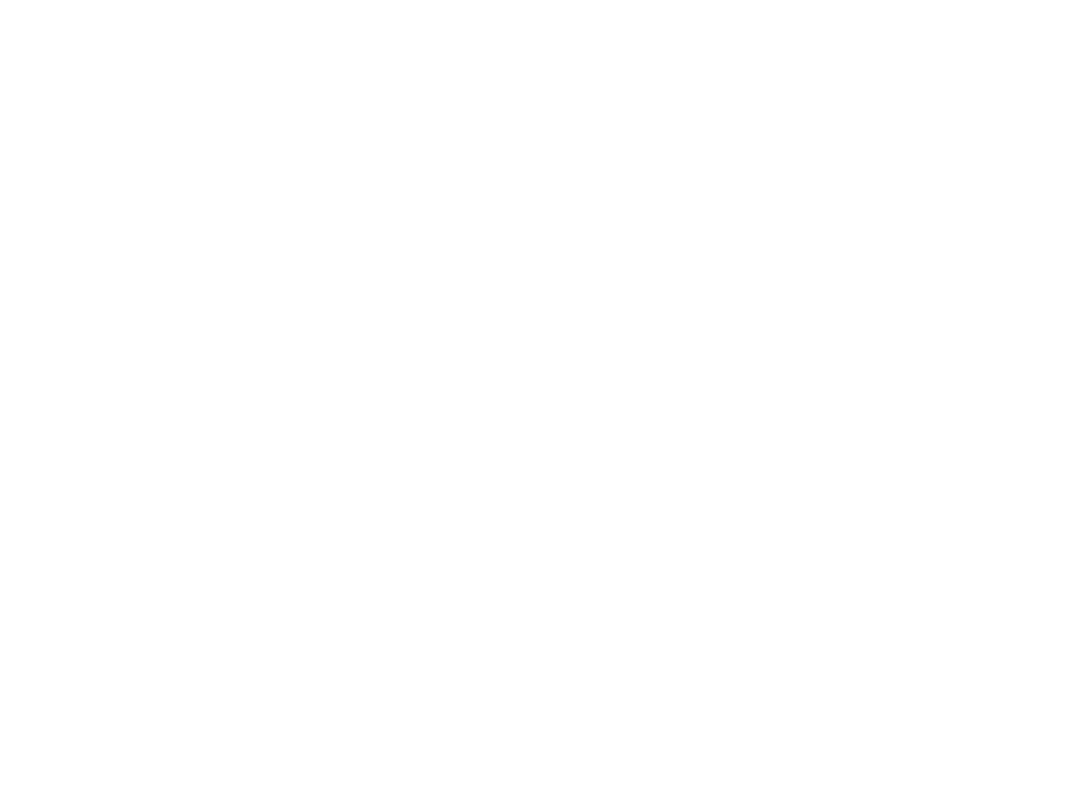
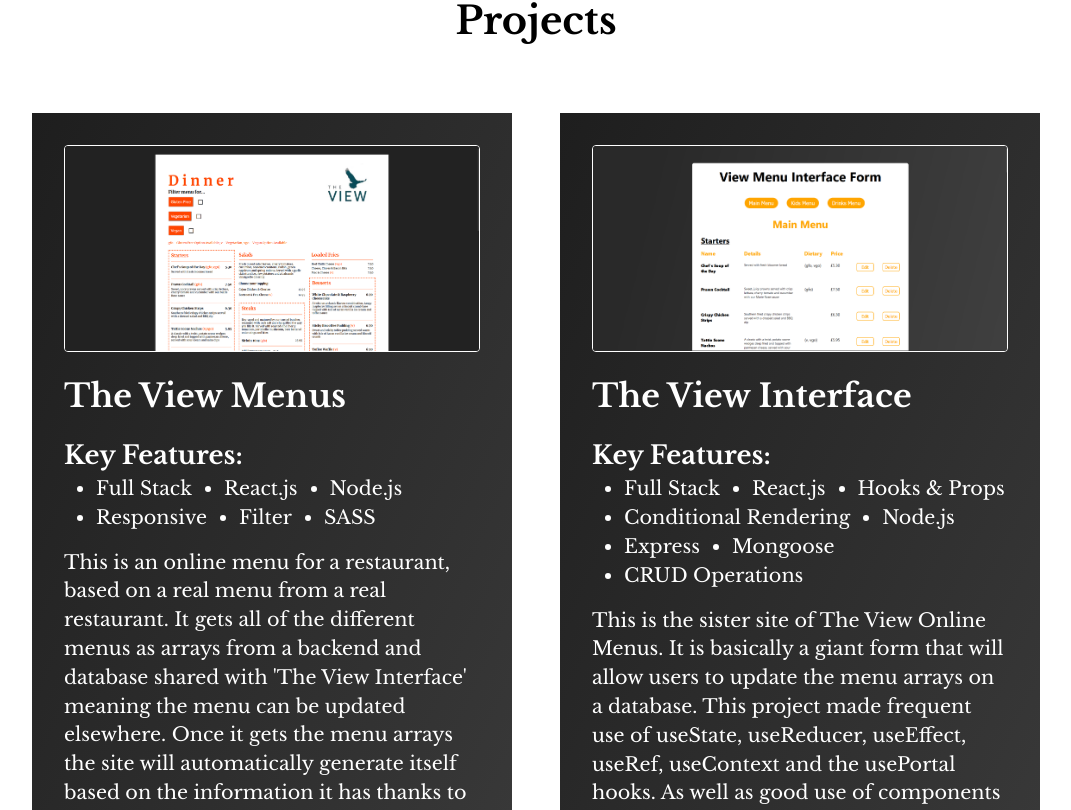
Before and after one commit to paul172v/portfolio-v4, a React (Vite) app: page / in a window 1280 px wide. Shown: the part 1726-2536 px from the top of the page, without its empty margins (104-1175 px from the left). Before the commit the page ends 1618 px from the top, so only its background shows below. Built offline with nearby package versions, Linux system fonts and the light colour scheme.

Commit message:
added project card component

```diff
--- a/src/App.jsx
+++ b/src/App.jsx
@@ -1,11 +1,15 @@
+import classes from "./App.module.scss";
+
 import Header from "./components/header/Header";
 import About from "./sections/about/About";
+import Projects from "./sections/projects/Projects";
 
 const App = () => {
   return (
-    <div>
+    <div className={classes["page-wrapper"]}>
       <Header />
       <About />
+      <Projects />
     </div>
   );
 };
--- /dev/null
+++ b/src/App.module.scss
@@ -0,0 +1,5 @@
+.page-wrapper {
+  display: flex;
+  flex-direction: column;
+  align-items: center;
+}
--- a/src/components/header/Header.module.scss
+++ b/src/components/header/Header.module.scss
@@ -1,6 +1,7 @@
 @import "../../sass/colors";
 
 header {
+  width: 100svw;
   display: flex;
   flex-direction: column;
   justify-content: center;
@@ -63,6 +64,7 @@
   -o-border-radius: 4px;
   margin-top: 2rem;
   max-width: 90%;
+  border: 2px solid white;
 }
 
 @media (orientation: landscape) {
--- /dev/null
+++ b/src/components/project-card/ProjectCard.jsx
@@ -0,0 +1,22 @@
+/* eslint-disable react/prop-types */
+import classes from "./ProjectCard.module.scss";
+
+const ProjectCard = (props) => {
+  return (
+    <div className={classes.wrapper}>
+      <img className={classes.image} src={props.image} alt="preview image" />
+      <h3 className={classes["project-title"]}>{props.title}</h3>
+      <h4 className={classes["project-sub-heading"]}>Key Features:</h4>
+      <ul className={classes["project-features-ul"]}>
+        {props.features.map((feature) => (
+          <li className={classes.feature} key={feature}>
+            {feature}
+          </li>
+        ))}
+      </ul>
+      <p className={classes["project-description"]}>{props.description}</p>
+    </div>
+  );
+};
+
+export default ProjectCard;
--- /dev/null
+++ b/src/components/project-card/ProjectCard.module.scss
@@ -0,0 +1,46 @@
+.wrapper {
+  width: clamp(30rem, 30rem, 90%);
+  color: white;
+  margin: 0;
+  margin-top: 4rem;
+  padding: 2rem 2rem;
+  background: linear-gradient(
+    to bottom right,
+    var(--color-background--1),
+    var(--color-background--2)
+  );
+}
+
+.project-title {
+  margin: 1rem 0 0 0;
+}
+
+.image {
+  width: 100%;
+  border: 1px solid white;
+  border-radius: 4px;
+  -webkit-border-radius: 4px;
+  -moz-border-radius: 4px;
+  -ms-border-radius: 4px;
+  -o-border-radius: 4px;
+}
+
+.project-sub-heading {
+  font-size: 1.6rem;
+  margin-top: 1rem;
+}
+
+.project-features-ul {
+  list-style: disc;
+  display: flex;
+  flex-wrap: wrap;
+
+  .feature {
+    margin-left: 2rem;
+  }
+}
+
+.project-description {
+  font-size: 1.2rem;
+  margin-top: 1rem;
+}
--- a/src/sections/about/About.jsx
+++ b/src/sections/about/About.jsx
@@ -4,7 +4,7 @@
   return (
     <section className={classes["section-about"]}>
       <div className={classes["about-wrapper"]}>
-        <h2>About Me</h2>
+        <h2 className={classes["about-heading"]}>About Me</h2>
 
         <p>
           👋 Hello there! I&rsquo;m Paul, a passionate and self-taught web
@@ -15,8 +15,8 @@
 
         <h3>🛠️ Skills & Technologies</h3>
         <ul>
-          <li>Front-end: HTML, CSS, JavaScript, React.js</li>
-          <li>Back-end: Node.js</li>
+          <li>Front-end: HTML, CSS, JavaScript, SASS, React.js</li>
+          <li>Back-end: Node.js, Express, Mongoose, Postman</li>
           <li>
             Full Stack Applications: Proficient in building end-to-end web
             solutions
--- a/src/sections/about/About.module.scss
+++ b/src/sections/about/About.module.scss
@@ -2,10 +2,16 @@
   display: flex;
   justify-content: center;
   padding-bottom: 4rem;
+  max-width: 192rem;
 }
 
 .about-wrapper {
   width: 80%;
+}
+
+.about-heading {
+  text-align: center;
+  margin-bottom: 3rem;
 }
 
 h2 {
--- /dev/null
+++ b/src/sections/projects/Projects.jsx
@@ -0,0 +1,45 @@
+import classes from "./Projects.module.scss";
+
+import ProjectCard from "../../components/project-card/ProjectCard";
+
+const Projects = () => {
+  return (
+    <section className={classes["section-projects"]}>
+      <div className={classes["projects-wrapper"]}>
+        <h2 className={classes["projects-heading"]}>Projects</h2>
+        <div className={classes["u-row"]}>
+          <ProjectCard
+            image="/view-menus.png"
+            title="The View Menus"
+            features={[
+              "Full Stack",
+              "React.js",
+              "Node.js",
+              "Responsive",
+              "Filter",
+              "SASS",
+            ]}
+            description="This is an online menu for a restaurant, based on a real menu from a real restaurant. It gets all of the different menus as arrays from a backend and database shared with 'The View Interface' meaning the menu can be updated elsewhere. Once it gets the menu arrays the site will automatically generate itself based on the information it has thanks to conditional rendering and good use of components. This project is light on hooks but I have coded a filter that will only show menu items that meet selected dietary requirements."
+          />
+          <ProjectCard
+            image="/view-interface.png"
+            title="The View Interface"
+            features={[
+              "Full Stack",
+              "React.js",
+              "Hooks & Props",
+              "Conditional Rendering",
+              "Node.js",
+              "Express",
+              "Mongoose",
+              "CRUD Operations",
+            ]}
+            description="This is the sister site of The View Online Menus. It is basically a giant form that will allow users to update the menu arrays on a database. This project made frequent use of useState, useReducer, useEffect, useRef, useContext and the usePortal hooks. As well as good use of components and props. The backend uses Express and Mongoose, does basic CRUD operations and also has some error handling and a handler factory to make the CRUD operations more streamlined. It uses over 20 models and the routes and controllers are divided between the main, kids and drinks menus. This is my first time making a 'proper' fullstack application but I am pleased with the results. This is also mobile friendly."
+          />
+        </div>
+      </div>
+    </section>
+  );
+};
+
+export default Projects;
--- /dev/null
+++ b/src/sections/projects/Projects.module.scss
@@ -0,0 +1,22 @@
+.section-projects {
+  display: flex;
+  justify-content: center;
+  padding-bottom: 4rem;
+  width: 100%;
+  max-width: 192rem;
+}
+
+.projects-wrapper {
+  width: 80%;
+}
+
+.projects-heading {
+  text-align: center;
+}
+
+.u-row {
+  display: flex;
+  flex-wrap: wrap;
+  justify-content: center;
+  column-gap: 3rem;
+}
```
Also changed, not shown: public/view-interface.png (added), public/view-menus.png (added).
